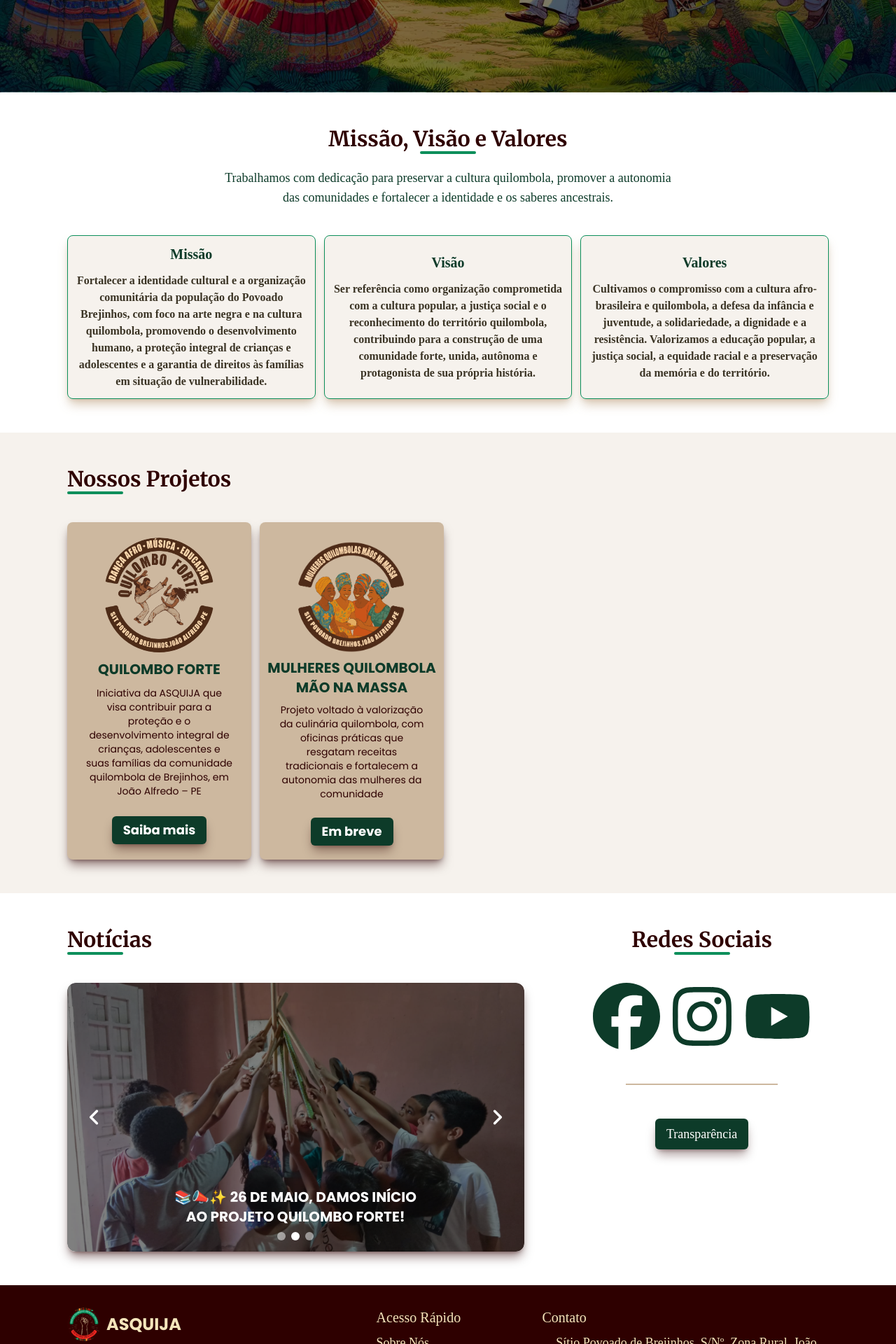
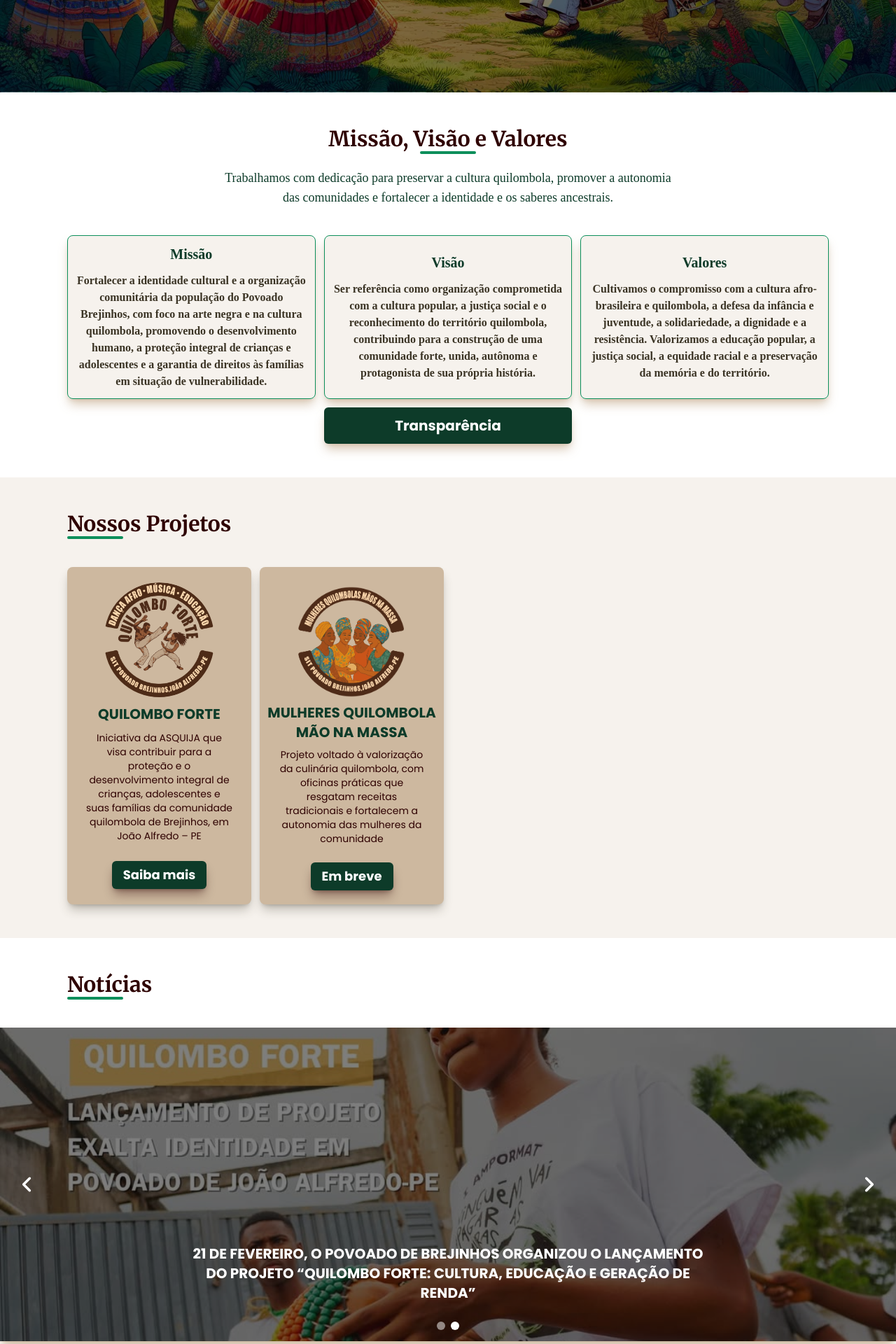
Before and after one commit to svitordev/ASQUIJA, a Next.js app: page / in a window 1280 px wide. Shown: the part 740-2660 px from the top of the page at 70% size. Built offline with nearby package versions, Linux system fonts and the light colour scheme.

Commit message:
atualização 01/08/25

```diff
--- a/src/app/page.jsx
+++ b/src/app/page.jsx
@@ -36,7 +36,7 @@ export default function Home() {
           <h1 className="text-secundary-2 text-4xl md:text-5xl lg:text-6xl 2xl:text-7xl font-sans font-bold md:w-4/5 xl:w-3/5">
             Associação Quilombola <br /> de João Alfredo
           </h1>
-          <p className="text-primary-1 md:text-lg xl:text-xl font-sans px-4 md:px-2 md:w-3/5 lg:w-2/4">
+          <p className="text-white md:text-lg xl:text-xl font-sans px-4 md:px-2 md:w-3/5 lg:w-2/4">
             Trabalhamos para valorizar a identidade, os saberes e os modos de
             vida das comunidades quilombolas, promovendo a justiça social, o
             desenvolvimento sustentável e o respeito às tradições.
@@ -49,7 +49,7 @@ export default function Home() {
           </Link>
         </section>
 
-        <section className=" space-y-10 py-12 px-3 md:px-4 lg:px-12 xl:px-24 2xl:px-44 3xl:px-72">
+        <section className=" space-y-10 py-12 px-4 lg:px-12 xl:px-24 2xl:px-44 3xl:px-72 flex flex-col">
           <div className="flex flex-col items-center justify-center text-center space-y-5">
             <Title center={true}>Missão, Visão e Valores</Title>
             <p className="text-terciary-2 md:w-3/5 md:text-lg">
@@ -86,12 +86,19 @@ export default function Home() {
                 do território.
               </p>
             </BoxValues>
+            <div></div>
+            <Link
+              className="bg-terciary-2 hover:bg-primary-1 py-3 text-white rounded-md lg:text-xl shadow-lg shadow-secundary-3/80 text-center font-sans"
+              href="/transparencia"
+            >
+              Transparência
+            </Link>
           </div>
         </section>
 
         <section
           id="projects"
-          className="flex flex-col items-center justify-center space-y-10 py-12 px-3 md:px-4 lg:px-12 xl:px-24 2xl:px-32 3xl:px-56 bg-secundary-1/40"
+          className="flex flex-col items-center justify-center space-y-10 py-12 px-4 lg:px-12 xl:px-24 2xl:px-32 3xl:px-56 bg-secundary-1/40"
         >
           <Title>Nossos Projetos</Title>
 
@@ -121,13 +128,18 @@ export default function Home() {
 
         <section
           id="news"
-          className="flex flex-col space-y-12 md:space-y-0 md:flex-row py-12 px-2 md:px-4 lg:px-12 xl:px-24 2xl:px-32 3xl:px-56"
+          className="space-y-10 py-12"
         >
-          <div className="w-full md:w-2/3 2xl:w-3/5 space-y-10">
-            <Title>Notícias</Title>
+        <div className="px-4 lg:px-12 xl:px-24 2xl:px-32 3xl:px-56">
+          <Title>Notícias</Title>
+        </div>
+
+          <div className="w-full mx-0">
+
             <CarouselNews />
           </div>
-          <div className="w-full md:w-1/3 2xl:w-2/5 space-y-10">
+
+          {/* <div className="w-full md:w-1/3 2xl:w-2/5 space-y-10">
             <Title center={true}>Redes Sociais</Title>
             <div className="flex h-4/5 flex-col justify-start gap-10 lg:gap-12 2xl:gap-16 3xl:gap-20 items-center">
               <div className="text-7xl lg:text-8xl 2xl:text-[115px] 3xl:text-9xl flex gap-3 text-terciary-2 ">
@@ -164,7 +176,7 @@ export default function Home() {
                 Transparência
               </Link>
             </div>
-          </div>
+          </div> */}
         </section>
       </main>
       <Footer>
--- a/src/app/projetos/quilomboForte/events/index.jsx
+++ b/src/app/projetos/quilomboForte/events/index.jsx
@@ -32,7 +32,7 @@ export const SectionEvent = () => {
   return (
     <section
       id="eventos"
-      className="flex flex-col  space-y-10 py-12 px-3 md:px-4 lg:px-12 xl:px-24 2xl:px-32 3xl:px-56"
+      className="flex flex-col  space-y-10 py-12 px-4 lg:px-12 xl:px-24 2xl:px-32 3xl:px-56"
     >
       <div className="space-y-2 w-full">
         <Title center={true}>Eventos</Title>
@@ -43,7 +43,7 @@ export const SectionEvent = () => {
       <div className="space-y-4">
         <Events title={"Cine CAIXA CAP  – Capitalização"}>
 
-          <div className="grid grid-cols-2 gap-4 md:grid-cols-4">
+          <div className="grid grid-cols-1 gap-4 md:grid-cols-2 lg:grid-cols-4">
             <div className="grid gap-2.5">
               {cineCaixa.first.map((media, index) => (
                 <div key={index}>
--- a/src/app/projetos/quilomboForte/page.jsx
+++ b/src/app/projetos/quilomboForte/page.jsx
@@ -12,7 +12,7 @@ import { SectionEvent } from "./events";
 
 export default function QuilomboForte() {
   const imagens = [
-    "/structure/quilomboForte/sobre1.jpg",
+    "/structure/quilomboForte/videoQF.mp4",
     "/structure/quilomboForte/sobre2.jpg",
   ];
   return (
@@ -27,7 +27,7 @@ export default function QuilomboForte() {
           Projeto Quilombo Forte
         </TopTitle>
 
-        <section className="space-y-2 py-12 px-2 md:px-4 lg:px-12 xl:px-24 2xl:px-32 3xl:px-56">
+        <section className="space-y-2 py-12 px-4 lg:px-12 xl:px-24 2xl:px-32 3xl:px-56">
           <Tag>
             <FiTarget /> Nossa História
           </Tag>
@@ -45,14 +45,13 @@ export default function QuilomboForte() {
                   crianças, adolescentes e suas famílias da comunidade
                   quilombola de Brejinhos, em João Alfredo – PE.
                 </p>
-                <Image
-                  className="w-full rounded-md hover:scale-105 transition-transform duration-300 ease-in-out object-cover"
-                  quality={100}
-                  width={1000}
-                  height={100}
-                  src={imagens[0]}
-                  alt=""
-                />
+                <video
+                  controls
+                  className="w-full  rounded-md hover:scale-105 transition-transform duration-300 ease-in-out object-cover"
+                >
+                  <source src={imagens[0]} type="video/mp4" />
+                  Seu navegador não suporta o elemento de vídeo.
+                </video>
                 <p>
                   Com foco na valorização da identidade étnico-racial, no
                   fortalecimento dos vínculos afetivos e comunitários e na
@@ -126,14 +125,13 @@ export default function QuilomboForte() {
             </div>
 
             <div className="hidden md:flex flex-col items-end space-y-6 w-1/2 xl:w-2/5">
-              <Image
-                className="w-full lg:w-4/5 rounded-md hover:scale-105 transition-transform duration-300 ease-in-out object-cover"
-                quality={100}
-                width={1000}
-                height={100}
-                src={imagens[0]}
-                alt=""
-              />
+              <video
+                controls
+                className="w-full lg:w-3/5 rounded-md hover:scale-105 transition-transform duration-300 ease-in-out object-cover"
+              >
+                <source src={imagens[0]} type="video/mp4" />
+                Seu navegador não suporta o elemento de vídeo.
+              </video>
               <Image
                 className="w-full lg:w-4/5 rounded-md hover:scale-105 transition-transform duration-300 ease-in-out object-cover"
                 quality={100}
@@ -148,7 +146,7 @@ export default function QuilomboForte() {
 
         <section
           id="objetivos"
-          className="flex flex-col items-center justify-center space-y-10 py-12 px-3 md:px-4 lg:px-12 xl:px-24 2xl:px-32 3xl:px-56 bg-secundary-1/40"
+          className="flex flex-col items-center justify-center space-y-10 py-12 px-4 lg:px-12 xl:px-24 2xl:px-32 3xl:px-56 bg-secundary-1/40"
         >
           <div className="space-y-2 w-full">
             <Title center={true}>Objetivos do Projeto</Title>
@@ -184,7 +182,7 @@ export default function QuilomboForte() {
 
         <section
           id="atividades"
-          className="flex flex-col items-center justify-center space-y-10 py-12 px-3 md:px-4 lg:px-12 xl:px-24 2xl:px-32 3xl:px-56 bg-secundary-1/40"
+          className="flex flex-col items-center justify-center space-y-10 py-12 px-4 lg:px-12 xl:px-24 2xl:px-32 3xl:px-56 bg-secundary-1/40"
         >
           <div className="space-y-2 w-full">
             <Title center={true}>Atividades Desenvolvidas</Title>
@@ -284,7 +282,7 @@ export default function QuilomboForte() {
 
         <section
           id="beneficiados"
-          className="flex flex-col items-center justify-center space-y-10 py-12 px-3 md:px-4 lg:px-12 xl:px-24 2xl:px-32 3xl:px-56"
+          className="flex flex-col items-center justify-center space-y-10 py-12 px-4 lg:px-12 xl:px-24 2xl:px-32 3xl:px-56"
         >
           <div className="space-y-2 w-full">
             <Title center={true}>Público Beneficiado</Title>
@@ -328,7 +326,7 @@ export default function QuilomboForte() {
 
         <section
           id="metodologias"
-          className="flex flex-col items-center justify-center space-y-10 py-12 px-3 md:px-4 lg:px-12 xl:px-24 2xl:px-32 3xl:px-56 bg-secundary-1/40"
+          className="flex flex-col items-center justify-center space-y-10 py-12 px-4 lg:px-12 xl:px-24 2xl:px-32 3xl:px-56 bg-secundary-1/40"
         >
           <div className="space-y-2 w-full">
             <Title center={true}>Metodologia</Title>
@@ -360,7 +358,7 @@ export default function QuilomboForte() {
 
         <section
           id="impacto"
-          className="flex flex-col items-center justify-center space-y-10 py-12 px-3 md:px-4 lg:px-12 xl:px-24 2xl:px-32 3xl:px-56"
+          className="flex flex-col items-center justify-center space-y-10 py-12 px-4 lg:px-12 xl:px-24 2xl:px-32 3xl:px-56"
         >
           <div className="space-y-2 w-full">
             <Title center={true}>Impacto na Comunidade</Title>
--- a/src/components/NewsCarousel/index.jsx
+++ b/src/components/NewsCarousel/index.jsx
@@ -6,7 +6,7 @@ export const CarouselNews = () => {
 
 
   return (
-    <Carousel transition={{ duration: 1 }} autoplay={true} autoplayDelay={5000} loop={true} className="rounded-xl w-full md:w-[90%] h-72 md:h-64 lg:h-80 xl:h-96 3xl:h-[450px] shadow-lg shadow-primary-2/50 font-sans">
+    <Carousel transition={{ duration: 1 }} autoplay={true} autoplayDelay={5000} loop={true} className="w-full  h-[26rem] md:h-[32rem] lg:h-96 xl:h-[28rem] 2xl:h-[32rem] 3xl:h-[44rem] shadow-lg shadow-secundary-3 font-sans">
       {news.map((noticia, index) => (
         <News key={index} link={noticia.link} srcImg={noticia.srcImg} title={noticia.title}/>
       ))}
--- a/src/components/NewsCarousel/news.jsx
+++ b/src/components/NewsCarousel/news.jsx
@@ -6,12 +6,12 @@ export const News = ({ title, srcImg, link }) => {
       href={link}
       target="_blank"
       rel="noopener"
-      className="block h-full w-full bg-center bg-cover rounded-xl shadow-md transition-transform"
+      className="block h-full w-full bg-center bg-cover shadow-md transition-transform"
       style={{
         backgroundImage: `url(${srcImg})`,
       }}
     >
-      <div className="w-full h-full bg-black bg-opacity-50 flex justify-center items-end rounded-xl pb-[5%] md:pb-[4%] xl:pb-[3%]">
+      <div className="w-full h-full bg-black bg-opacity-50 flex justify-center items-end pb-[5%] md:pb-[4%] xl:pb-[3%]">
         <span className="text-white p-4 md:text-lg lg:text-xl 2xl:text-2xl font-semibold text-center uppercase w-4/5 lg:w-3/5">
           {title}
         </span>
--- a/src/components/Projects/index.jsx
+++ b/src/components/Projects/index.jsx
@@ -4,7 +4,7 @@ import React from "react";
 
 export const Projects = ({ srcImg, title, link, resume }) => {
   return (
-    <div className="bg-secundary-3 rounded-lg font-sans py-5  shadow-lg shadow-primary-2/50 overflow-hidden flex flex-col items-center justify-evenly gap-2">
+    <div className="bg-secundary-3 rounded-lg font-sans py-5  shadow-lg shadow-secundary-4/30 overflow-hidden flex flex-col items-center justify-evenly gap-2">
       <Image
         src={srcImg}
         alt={title}
--- a/src/data/news.js
+++ b/src/data/news.js
@@ -1,9 +1,4 @@
 export const news = [
-  {
-    title: "🎬📢 O Cine CAIXA CAP está chegando em João Alfredo-PE com sessões gratuitas de cinema!",
-    srcImg: "/news/cineCaixaCap.jpg",
-    link: "https://www.instagram.com/p/DKh_O_SvsKs/",
-  },
   {
     title: "📚📣✨ 26 de maio, damos início ao Projeto Quilombo Forte!",
     srcImg: "/news/quilomboForte2.jpg",
```
Also changed, not shown: public/structure/quilomboForte/sobre2.jpg, 1 other file (tests, documents, lock files or other folders).
